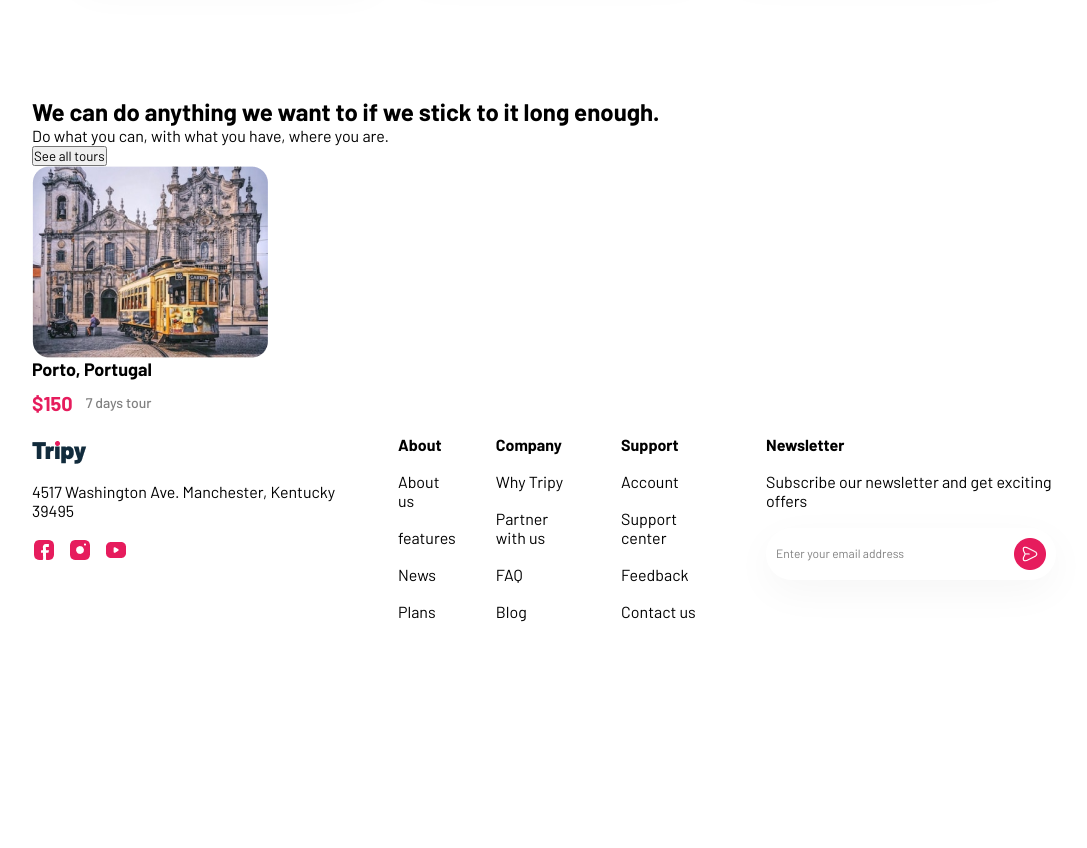
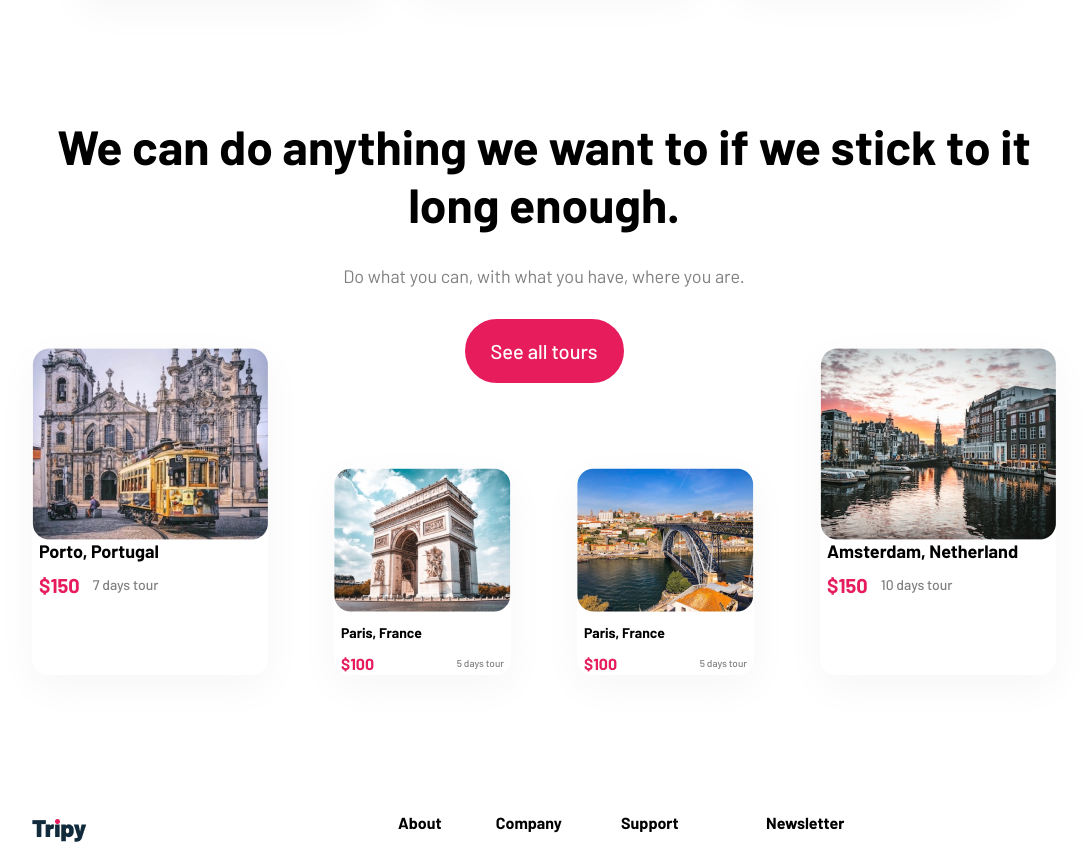
Before and after one commit to AhadWeb3/Travel-Landing-Page, a plain HTML site: page index.html in a window 1280 px wide. Shown: the part 3541-4389 px from the top of the page, without its empty margins (96-1183 px from the left). Before the commit the page ends 4282 px from the top, so only its background shows below. Drawn offline with Linux system fonts and the light colour scheme.

Commit message:
Extra Cards

```diff
--- a/index.html
+++ b/index.html
@@ -245,18 +245,50 @@
 
     <div class=" container extraPlaces">
         <div class="eTitleAndHeading">
-            <h2>We can do anything we want to if we stick to it long enough.</h2>
-            <p>Do what you can, with what you have, where you are.</p>
-            <button>See all tours</button>
+            <h2 class="eTitle">We can do anything we want to if we stick to it long enough.</h2>
+            <p class="eHeading">Do what you can, with what you have, where you are.</p>
+            <button class="eButton">See all tours</button>
         </div>
-        <div class="extraCards">
+        <div class="extraCards d-flex justify-content-between">
             <div class="extraCard">
                 <img src="./Assets/extra1.png" alt="">
-                <h4 class="extName">Porto, Portugal</h4>
+                <div class="extCardDetails">
+                    <h4 class="extName">Porto, Portugal</h4>
+                    <div class="d-flex e-price">
+                        <h3 class="extPrice">$150</h3>
+                        <p class="extDays">7 days tour</p>
+                    </div>
+                </div>
             </div>
-            <div class="d-flex e-price">
-                <h3 class="extPrice">$150</h3>
-                <p class="extDays">7 days tour</p>
+            <div class="extraCard2">
+                <img src="./Assets/extra2.png" alt="">
+                <div class="extCardDetails2">
+                    <h5 class="extName2">Paris, France</h5>
+                    <div class="d-flex e-price2">
+                        <h4 class="extPrice2">$100</h4>
+                        <p class="extDays2">5 days tour</p>
+                    </div>
+                </div>
+            </div>
+            <div class="extraCard2">
+                <img src="./Assets/extra3.png" alt="">
+                <div class="extCardDetails2">
+                    <h5 class="extName2">Paris, France</h5>
+                    <div class="d-flex e-price2">
+                        <h4 class="extPrice2">$100</h4>
+                        <p class="extDays2">5 days tour</p>
+                    </div>
+                </div>
+            </div>
+            <div class="extraCard">
+                <img src="./Assets/extra4.png" alt="">
+                <div class="extCardDetails">
+                    <h4 class="extName">Amsterdam, Netherland</h4>
+                    <div class="d-flex e-price">
+                        <h3 class="extPrice">$150</h3>
+                        <p class="extDays">10 days tour</p>
+                    </div>
+                </div>
             </div>
         </div>
     </div>
--- a/style.css
+++ b/style.css
@@ -1,19 +1,29 @@
-:root{
+:root {
     --primaray-color: #112B3C;
     --secondary-color: #808080;
     --accent: #E61C5D;
 
 
-    --font-size-64: 4rem; /* 64 */
-    --font-size-48: 3rem;/* 48 */
-    --font-size-40: 2.5rem ; /* 40 */
-    --font-size-24: 1.5rem ;/* 24 */
-    --font-size-20: 1.25rem ;/* 20 */
-    --font-size-18: 1.125rem; /* 18 */
-    --font-size-16: 1rem; /* 16 */
-    --font-size-14: 0.875rem; /* 14 */
-    --font-size-12: 0.75rem; /* 12 */
-    --font-size-10: 0.625rem; /* 10 */
+    --font-size-64: 4rem;
+    /* 64 */
+    --font-size-48: 3rem;
+    /* 48 */
+    --font-size-40: 2.5rem;
+    /* 40 */
+    --font-size-24: 1.5rem;
+    /* 24 */
+    --font-size-20: 1.25rem;
+    /* 20 */
+    --font-size-18: 1.125rem;
+    /* 18 */
+    --font-size-16: 1rem;
+    /* 16 */
+    --font-size-14: 0.875rem;
+    /* 14 */
+    --font-size-12: 0.75rem;
+    /* 12 */
+    --font-size-10: 0.625rem;
+    /* 10 */
 
     --font-weight-bold: 700;
     --font-weight-semibold: 600;
@@ -25,70 +35,87 @@
 
 }
 
-*{
+* {
     box-sizing: border-box;
-    margin: 0;padding: 0;
+    margin: 0;
+    padding: 0;
     text-decoration: none;
     list-style: none;
     font-family: 'Barlow', sans-serif;
 }
-img{
+
+img {
     display: block;
     max-width: 100%;
 
 }
-.container{
+
+.container {
     max-width: 1145px;
     margin: auto;
     width: 80%;
 }
-.d-flex{
+
+.d-flex {
     display: flex;
 }
-.align-items-center{
+
+.align-items-center {
     align-items: center;
 }
-.flex-row{
+
+.flex-row {
     flex-direction: row;
 }
-.flex-column{
+
+.flex-column {
     flex-direction: column;
 }
-.justify-content-between{
+
+.justify-content-between {
     justify-content: space-between;
 }
-.hero-container{
+
+.hero-container {
     justify-content: space-between;
     margin-top: 84px;
     gap: 20px;
 }
-.hero_content{
+
+.hero_content {
     max-width: 46%;
 }
-.hero_heading-tagline{
+
+.hero_heading-tagline {
     /* padding-top: 36px; */
 }
-header{
+
+header {
     box-shadow: 0px 12px 40px rgba(0, 0, 0, 0.04);
 }
-.navbar{
+
+.navbar {
     justify-content: space-between;
     align-items: center;
 }
-.logo{
+
+.logo {
     width: 100%;
 }
+
 .nav_menu,
-.cta{
+.cta {
     font-size: var(--font-size-20);
     font-weight: var(--font-weight-regular);
     color: var(--secondary-color);
     gap: 40px;
 }
-.nav_menu{
+
+.nav_menu {
     margin: 36px;
 }
-.nav-list:hover{
+
+.nav-list:hover {
     cursor: pointer;
     font-weight: var(--font-weight-medium);
     text-decoration-line: underline;
@@ -97,7 +124,8 @@ header{
     text-underline-offset: 6px;
     cursor: pointer;
 }
-.nav-list:active{
+
+.nav-list:active {
     font-weight: var(--font-weight-medium);
     text-decoration-line: underline;
     text-decoration-color: var(--accent);
@@ -105,70 +133,80 @@ header{
     text-underline-offset: 6px;
 }
 
-.register{
+.register {
     background-color: var(--accent);
     border-radius: 45px;
     padding: 18px 24px;
     color: white;
     cursor: pointer;
 }
-.hero_heading{
+
+.hero_heading {
     font-size: var(--font-size-64);
     font-weight: bold;
     line-height: 120%;
 }
-.hero_tagline{
+
+.hero_tagline {
     color: var(--secondary-color);
     font-weight: normal;
     font-size: var(--font-size-24);
     line-height: 29px;
     padding: 36px 0;
 }
-.hero_booking{
+
+.hero_booking {
     box-shadow: 0px 12px 40px rgba(0, 0, 0, 0.04);
     border-radius: 58px;
     justify-content: center;
     max-width: fit-content;
 }
-.hero_location{
+
+.hero_location {
     gap: 16px;
 }
-.hero_location-date{
+
+.hero_location-date {
     gap: 32px;
     padding: 16px 27px;
 }
-.line{
+
+.line {
     background-color: var(--secondary-color);
     width: 1px;
     height: 24px;
 }
-.location-dropdown{
+
+.location-dropdown {
     gap: 6px;
     /* border: #E61C5D 1px solid; */
     align-items: center;
 }
-.location-dropdown > p{
+
+.location-dropdown>p {
     color: var(--secondary-color);
     font-weight: var(--font-weight-semibold);
     font-size: var(--font-size-12);
     line-height: 14px;
 }
-.location-name{
+
+.location-name {
     font-weight: var(--font-weight-bold);
     font-size: var(--font-size-12);
     line-height: 14px;
 }
 
 /* About US */
-.aboutUS-container{
+.aboutUS-container {
     margin: 120px auto;
 }
-.aboutUs_content{
+
+.aboutUs_content {
     gap: 24px;
     max-width: 41%;
 }
 
-.aboutUs-heading{
+.aboutUs-heading {
     font-style: normal;
     font-weight: var(--font-weight-bold);
     font-size: var(--font-size-16);
@@ -177,7 +215,8 @@ header{
     text-transform: uppercase;
     color: #E61C5D;
 }
-.aboutUs-title{
+
+.aboutUs-title {
     font-weight: var(--font-weight-bold);
     font-size: var(--font-size-48);
     line-height: 58px;
@@ -186,77 +225,91 @@ header{
 
     color: #112B3C;
 }
-.aboutUs-para{
+
+.aboutUs-para {
     font-weight: normal;
     font-size: var(--font-size-20);
     line-height: 160%;
     color: #808080;
 }
-.socialProof{
+
+.socialProof {
     gap: 24px;
 }
-.experience > h2{
+
+.experience>h2 {
     font-weight: bold;
     font-size: var(--font-size-40);
     line-height: 48px;
     color: #E61C5D;
 }
-.experience > p{
+
+.experience>p {
     font-weight: 400;
     font-size: 16px;
     line-height: 19px;
     color: #808080;
 }
+
 /* Tour Packages */
 .tpText {
     align-items: flex-start;
     width: 57%;
     margin-bottom: 80px;
 }
-.tpNavigation{
+
+.tpNavigation {
     margin-left: auto;
     gap: 12px;
 }
+
 /* Carousel */
-.tourPackages{
+.tourPackages {
 
     margin-bottom: 120px;
     gap: 20px;
 }
-.carousel{
+
+.carousel {
     /* max-width: 120%; */
-    overflow: hidden;
+    display: flex;
+    flex-wrap: wrap;
+    gap: 20px;
+    max-width: fit-content;
+    justify-content: center;
 }
-.card{
-    display: inline-block;
+
+.card {
     max-width: 268px;
     /* align-items: flex-start; */
     box-shadow: 0px 12px 40px rgba(0, 0, 0, 0.04);
     border-radius: 0px 0px 16px 16px;
 }
-.card + .card{
-    margin-left: 20px;
-}
-.card-details{
+
+.card-details {
     width: 80%;
     margin: 30px auto;
     gap: 10px;
 }
-.pricing{
+
+.pricing {
     display: flex;
     justify-content: space-between;
 }
-.car_title{
+
+.car_title {
     font-weight: 700;
     font-size: 20px;
     line-height: 132%;
 }
-.car_place{
+
+.car_place {
     font-weight: 400;
     font-size: 14px;
     line-height: 17px;
 }
-.rating{
+
+.rating {
     font-size: var(--font-size-14);
     font-weight: var(--font-weight-semibold);
     color: #FFBD39;
@@ -266,42 +319,50 @@ header{
     max-width: fit-content;
     padding: 4px 6px;
 }
-.price{
+
+.price {
     font-weight: 700;
     font-size: 24px;
     line-height: 132%;
     color: #E61C5D;
 }
+
 .tour {
     font-weight: 500;
     font-size: 12px;
     line-height: 132%;
     color: #808080;
 }
+
 /* testimonial */
-.testimonial{
+.testimonial {
     margin: 120px auto;
 }
-.testCarousel{
+
+.testCarousel {
     align-items: center;
 }
-.testCards{
+
+.testCards {
     gap: 32px;
     align-items: center;
 }
-.testTitle{
+
+.testTitle {
     align-items: center;
     /* justify-content: space-between; */
     width: 60%;
     margin: 0 auto 80px;
 
 }
+
 .testTitle>h3,
 .testTitle>h2 {
-/* align-self: center; */
-text-align: center;
+    /* align-self: center; */
+    text-align: center;
 }
-.testCard{
+
+.testCard {
     padding: 45px 40px;
     max-width: 300px;
     /* background-color: yellow; */
@@ -309,83 +370,178 @@ text-align: center;
     box-shadow: 0px 12px 40px rgba(0, 0, 0, 0.04);
     border-radius: 16px;
 }
-.testCard > *{
+
+.testCard>* {
     margin: auto;
     text-align: center;
 }
-.cardName{
+
+.cardName {
     font-weight: 700;
     font-size: 18px;
     line-height: 22px;
     margin: 12px auto 4px;
 }
-.testCard-title{
+
+.testCard-title {
     font-weight: 400;
     font-size: 14px;
     line-height: 17px;
     margin-bottom: 4px;
 }
-.testStars{
+
+.testStars {
     justify-content: center;
     margin-bottom: 12px;
 }
-.testStars{
+
+.testStars {
     font-weight: 400;
     font-size: 14px;
     line-height: 133%;
 }
-.footer{
+
+.footer {
     gap: 60px;
     margin-bottom: 120px;
 }
-.column2 > *{
+
+.column2>* {
     margin-top: 18px;
 }
-.email{
+
+.email {
     box-shadow: 0px 12px 40px rgba(0, 0, 0, 0.04);
     border-radius: 55px;
     padding: 10px;
     align-items: center;
     justify-content: space-between;
 }
-.email>p{
+
+.email>p {
     font-weight: 400;
     font-size: 12px;
     line-height: 140%;
     color: #808080;
 }
-.footer_social_icons{
+
+.footer_social_icons {
     gap: 12px;
 }
-.flogo{
+
+.flogo {
     width: 55px;
 }
-.foot-c2{
+
+.foot-c2 {
     gap: 40px;
 }
-.extName{
+
+.extraCard {
+    box-shadow: 0px 12px 40px rgba(0, 0, 0, 0.04);
+    border-radius: 16px;
+
+}
+
+.extName {
     font-weight: 700;
     font-size: 18px;
     line-height: 132%;
 }
 
-.extPrice{
+.extPrice {
     font-weight: 700;
     font-size: 20px;
     line-height: 132%;
-     color: #E61C5D;
+    color: #E61C5D;
 
 }
-.extDays{
+
+.extDays {
     font-weight: 500;
     font-size: 14px;
     line-height: 132%;
     color: #808080;
 }
-.e-price{
+
+.e-price {
     align-items: center;
     justify-content: flex-start;
     gap: 13px;
     max-width: fit-content;
     margin-top: 8px;
 }
+
+.extraCard2 {
+    box-shadow: 0px 12px 40px rgba(0, 0, 0, 0.04);
+    border-radius: 16px;
+    margin-top: 120px;
+}
+
+.extName2 {
+    font-weight: 700;
+    font-size: 14px;
+    line-height: 17px;
+    margin: 12px auto;
+
+}
+
+.extPrice2 {
+    font-weight: 700;
+    font-size: 16px;
+    line-height: 132%;
+    color: #E61C5D;
+}
+
+.extDays2 {
+    font-weight: 500;
+    font-size: 10px;
+    line-height: 132%;
+    color: #808080;
+}
+
+.e-price2 {
+    justify-content: space-between;
+    align-items: center;
+}
+
+.extCardDetails {
+    padding: 0 7px;
+}
+
+.extCardDetails2 {
+    padding: 0 7px;
+}
+
+.eTitle {
+    font-weight: 700;
+    font-size: 48px;
+    line-height: 58px;
+    text-align: center;
+}
+
+.eHeading {
+    font-weight: 400;
+    font-size: 18px;
+    line-height: 22px;
+    text-align: center;
+    color: #808080;
+    margin: 32px auto;
+}
+
+.eButton {
+    font-weight: 500;
+    font-size: 20px;
+    line-height: 24px;
+    color: #FFFFFF;
+    padding: 18px 24px;
+    background-color: #E61C5D;
+    border: 2px solid #E61C5D;
+    border-radius: 45px;
+    display: block;
+    margin: auto;
+}
+.extraCards{
+    margin-bottom: 120px;
+    margin-top: -35px;
+}
```
